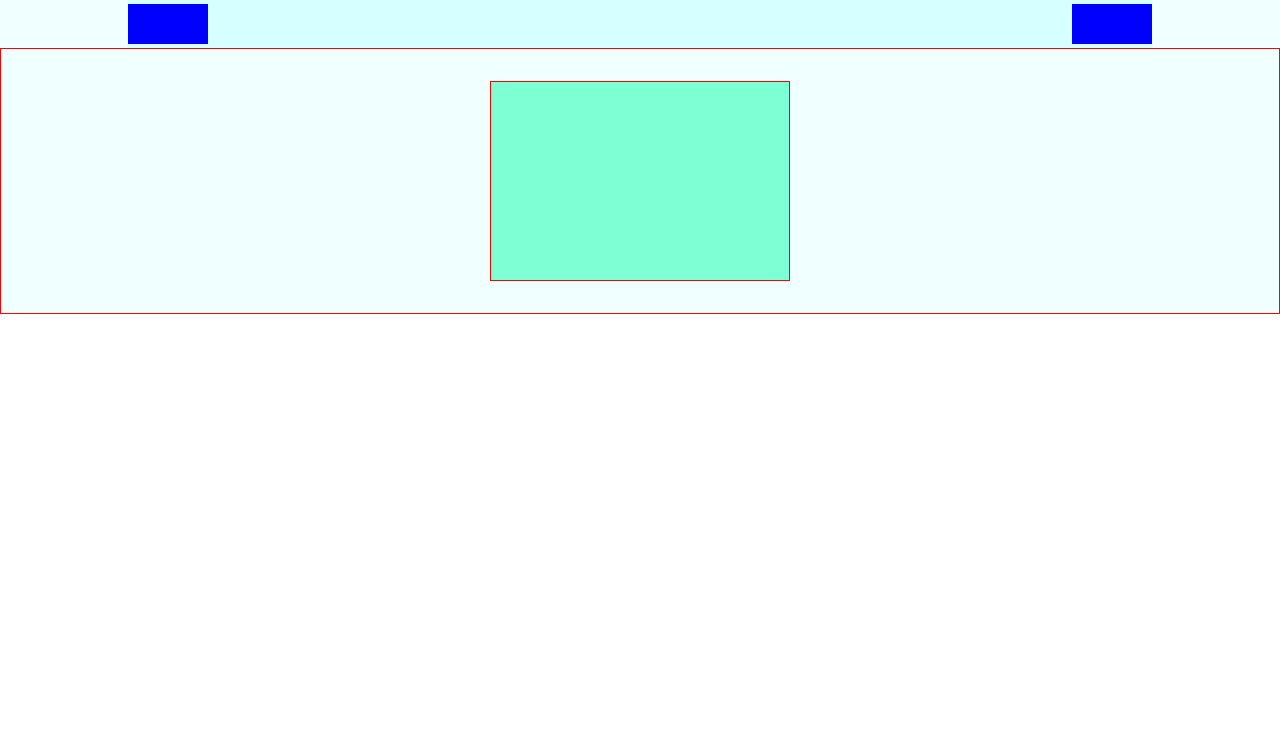
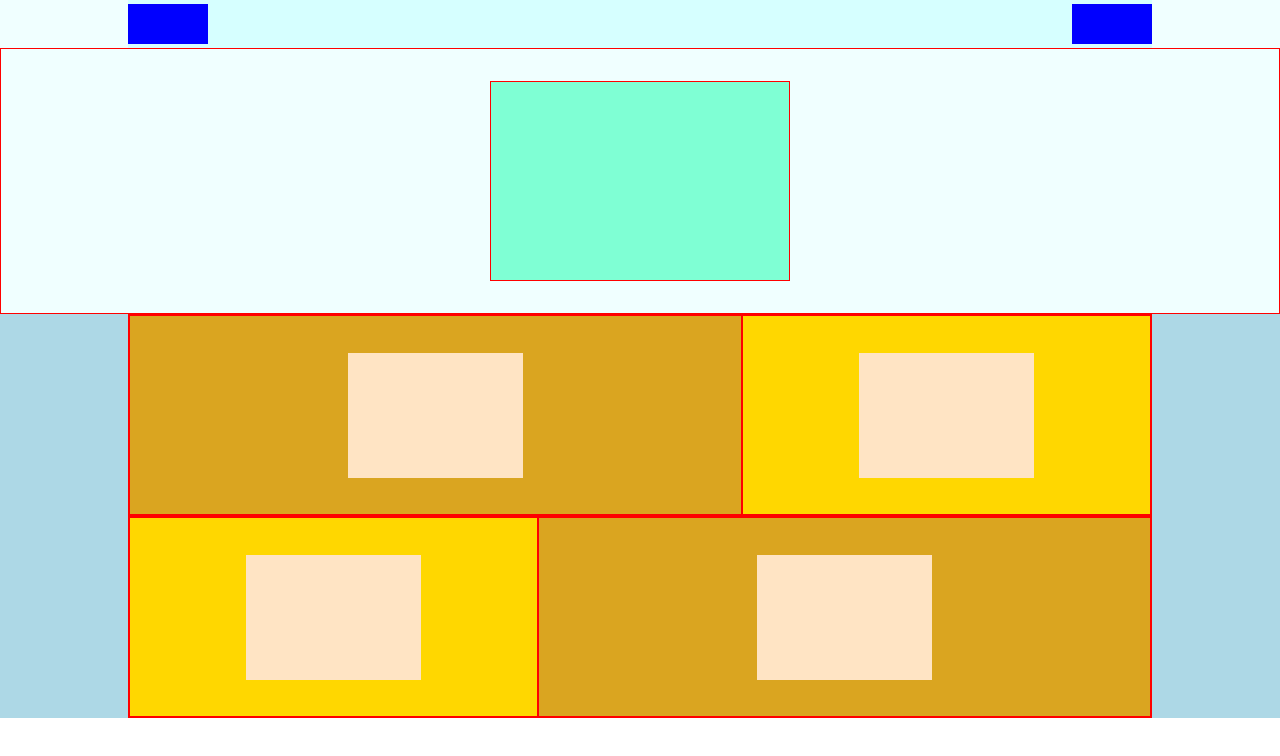
Before and after one commit to francescomascellino/htmlcss-struttura-discord, a plain HTML site: page index.html in a window 1280 px wide. Drawn offline with Linux system fonts and the light colour scheme.

Commit message:
add sections layout

```diff
--- a/index.html
+++ b/index.html
@@ -31,6 +31,56 @@
 
             </div>
 
+            <!-- SECTIONS -->
+
+            <section>
+
+                <div class="container">
+
+                    <div class="row">
+
+                        <div class="col-60">
+
+                            <div class="card"></div>
+
+                        </div>
+
+                        <div class="col-40">
+
+                            <div class="card"></div>
+
+                        </div>
+
+                    </div>
+
+                </div>
+
+            </section>
+
+            <section>
+
+                <div class="container">
+
+                    <div class="row reverse">
+
+                        <div class="col-60">
+
+                            <div class="card"></div>
+
+                        </div>
+
+                        <div class="col-40">
+
+                            <div class="card"></div>
+
+                        </div>
+
+                    </div>
+
+                </div>
+
+            </section>
+
         </main>
 
     </body>
--- a/style.css
+++ b/style.css
@@ -8,10 +8,11 @@
 
 .debug .container,
 .debug .hero,
-.debug .hero-text {
+.debug .hero-text,
+.debug .col-60,
+.debug .col-40 {
     border: 1px solid red;
-    min-height: 100px;
-    min-width: 100px;
+    min-height: 200px;
 }
 
 .container {
@@ -22,7 +23,6 @@
 
 .row {
     display: flex;
-    justify-content: space-between;
     align-content: center;
 }
 
@@ -62,7 +62,7 @@ nav {
 
 .hero {
     display: flex;
-    align-content: center;
+    align-items: center;
     justify-content: center;
     padding: 2rem;
     background-color: azure;
@@ -75,3 +75,38 @@ nav {
 }
 
 /* #endregion HERO */
+
+/* #region SECTIONS */
+
+section {
+    background-color: lightblue;
+}
+
+.col-60 {
+    width: 60%;
+    display: flex;
+    align-items: center;
+    justify-content: center;
+    background-color: goldenrod;
+
+}
+
+.col-40 {
+    width: 40%;
+    display: flex;
+    align-items: center;
+    justify-content: center;
+    background-color: gold;
+}
+
+.card {
+    height: 125px;
+    width: 175px;
+    background-color: bisque;
+}
+
+.reverse {
+    flex-direction: row-reverse;
+}
+
+/* #endregion SECTIONS */
```
